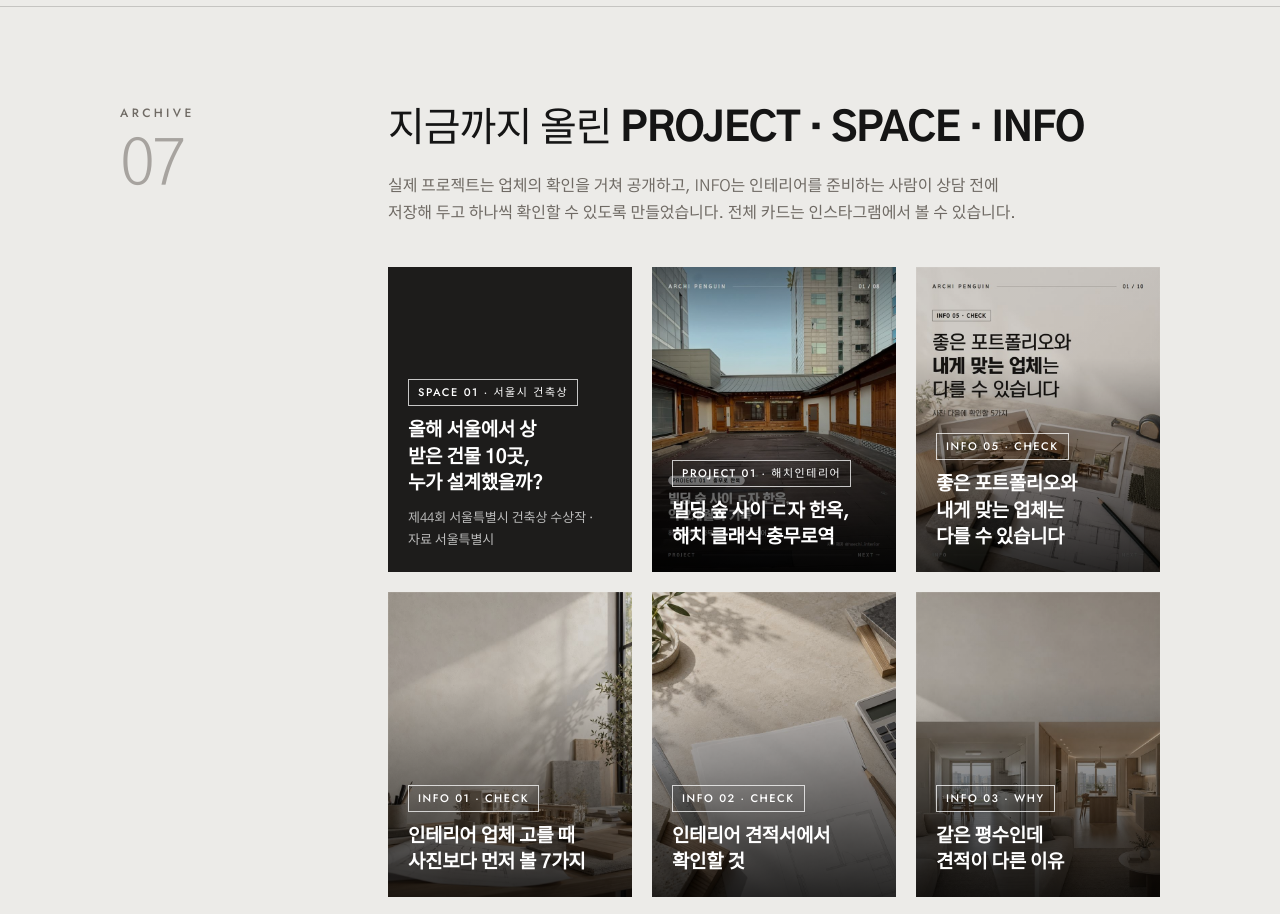
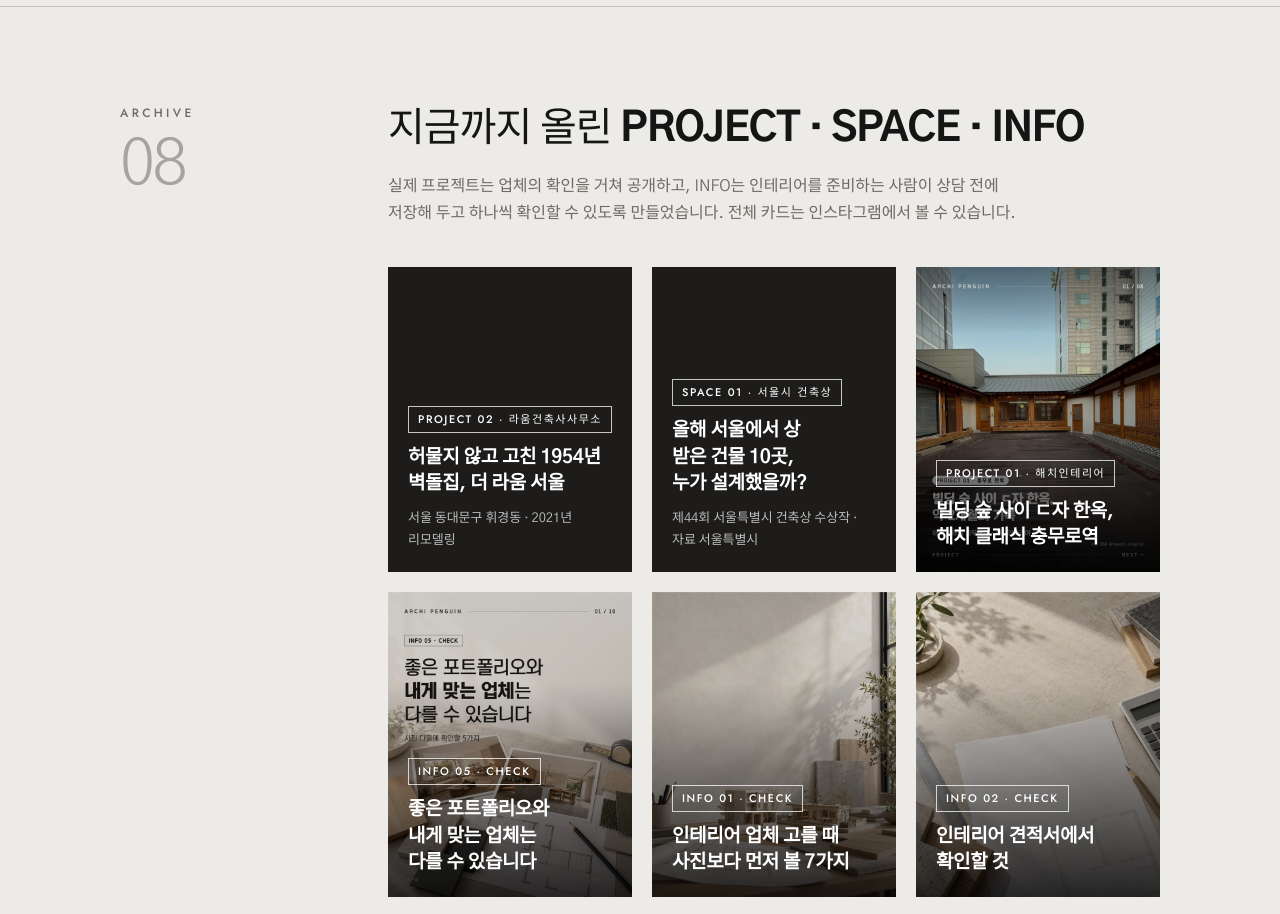
Before and after one commit to cgun5177/archi-penguin-site, a plain HTML site: page index.html in a window 1280 px wide. Shown: the part 2120-3034 px from the top of the page. Drawn offline with Linux system fonts and the light colour scheme.

Commit message:
Add PROJECT 02 (더 라움 서울) to archive as text card
Co-Authored-By: Claude Opus 5.5 <noreply@anthropic.com>

```diff
--- a/index.html
+++ b/index.html
@@ -223,11 +223,12 @@ footer p { margin: 0; color: var(--stone); font-size: 13px; }
 
   <section class="block" id="archive">
     <div class="wrap">
-      <div class="label caps">Archive<span class="k">07</span></div>
+      <div class="label caps">Archive<span class="k">08</span></div>
       <div>
         <h2>지금까지 올린 <b>PROJECT · SPACE · INFO</b></h2>
         <p class="intro">실제 프로젝트는 업체의 확인을 거쳐 공개하고, INFO는 인테리어를 준비하는 사람이 상담 전에 저장해 두고 하나씩 확인할 수 있도록 만들었습니다. 전체 카드는 인스타그램에서 볼 수 있습니다.</p>
         <div class="archive">
+          <a class="post text" href="https://www.instagram.com/p/DgHe93Xn8-Y/" target="_blank" rel="noopener"><span class="tag">PROJECT 02 · 라움건축사사무소</span><h3>허물지 않고 고친 1954년 벽돌집, 더 라움 서울</h3><p>서울 동대문구 휘경동 · 2021년 리모델링</p></a>
           <a class="post text" href="https://www.instagram.com/p/DflKTmSn-Pl/" target="_blank" rel="noopener"><span class="tag">SPACE 01 · 서울시 건축상</span><h3>올해 서울에서 상 받은 건물 10곳, 누가 설계했을까?</h3><p>제44회 서울특별시 건축상 수상작 · 자료 서울특별시</p></a>
           <a class="post" style="background-image:url('img/project01.jpg')" href="https://www.instagram.com/p/De13YRQnzd9/" target="_blank" rel="noopener"><span class="tag">PROJECT 01 · 해치인테리어</span><h3>빌딩 숲 사이 ㄷ자 한옥, 해치 클래식 충무로역</h3></a>
           <a class="post" style="background-image:url('img/info05.jpg')" href="https://www.instagram.com/p/DemRKRsnxtk/" target="_blank" rel="noopener"><span class="tag">INFO 05 · CHECK</span><h3>좋은 포트폴리오와 내게 맞는 업체는 다를 수 있습니다</h3></a>
```
